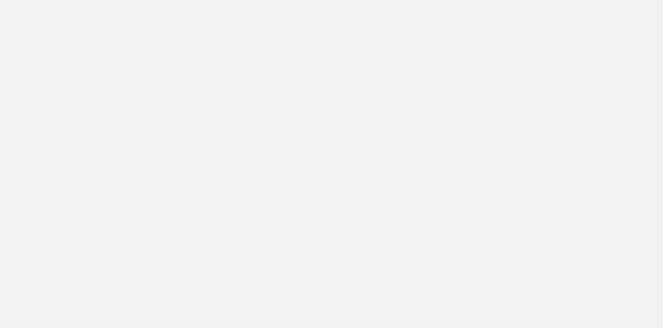
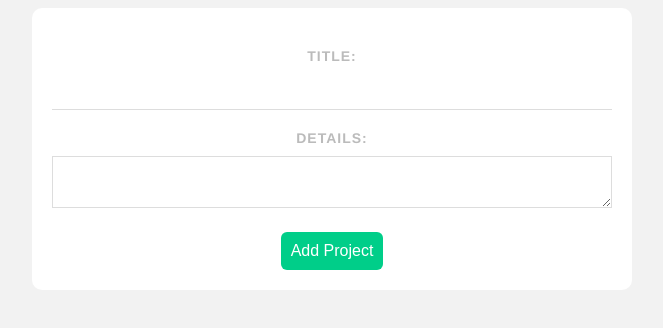
Before and after one commit to kasprzyk/vue3, a Vue app: page /add in a window 1280 px wide. Before the commit this address had no page. Shown: the top 328 px of the page, without its empty margins (308-971 px from the left). Built offline with nearby package versions, Linux system fonts and the light colour scheme.

Commit message:
new project form

```diff
--- a/src/router/index.js
+++ b/src/router/index.js
@@ -1,26 +1,23 @@
-import { createRouter, createWebHistory } from "vue-router";
-import Home from "../views/Home.vue";
+import { createRouter, createWebHistory } from 'vue-router';
+import Home from '../views/Home.vue';
+import AddProject from '../views/AddProject.vue';
 
 const routes = [
   {
-    path: "/",
-    name: "Home",
-    component: Home,
+    path: '/',
+    name: 'Home',
+    component: Home
   },
   {
-    path: "/about",
-    name: "About",
-    // route level code-splitting
-    // this generates a separate chunk (about.[hash].js) for this route
-    // which is lazy-loaded when the route is visited.
-    component: () =>
-      import(/* webpackChunkName: "about" */ "../views/About.vue"),
-  },
+    path: '/add',
+    name: 'AddProject',
+    component: AddProject
+  }
 ];
 
 const router = createRouter({
   history: createWebHistory(process.env.BASE_URL),
-  routes,
+  routes
 });
 
 export default router;
--- /dev/null
+++ b/src/views/AddProject.vue
@@ -0,0 +1,63 @@
+<template>
+  <form @submit.prevent="handleSubmit">
+    <label>Title:</label>
+    <input v-model="title" type="text" required />
+    <label>Details:</label>
+    <textarea v-model="details" required></textarea>
+    <button>Add Project</button>
+  </form>
+</template>
+
+<script>
+export default {
+  data() {
+    return {
+      title: '',
+      details: ''
+    };
+  },
+  methods: {
+    handleSubmit() {}
+  }
+};
+</script>
+
+<style>
+form {
+  background: white;
+  padding: 20px;
+  border-radius: 10px;
+}
+label {
+  display: block;
+  color: #bbb;
+  text-transform: uppercase;
+  font-size: 14px;
+  font-weight: bold;
+  letter-spacing: 1px;
+  margin: 20px 0 10px 0;
+}
+input {
+  padding: 10px;
+  border: 0;
+  border-bottom: 1px solid #ddd;
+  width: 100%;
+  box-sizing: border-box;
+}
+textarea {
+  border: 1px solid #ddd;
+  padding: 10px;
+  width: 100%;
+  box-sizing: border-box;
+}
+form button {
+  display: block;
+  margin: 20px auto 0;
+  background: #00ce89;
+  color: white;
+  padding: 10px;
+  border: 0;
+  border-radius: 6px;
+  font-size: 16px;
+}
+</style>
```
